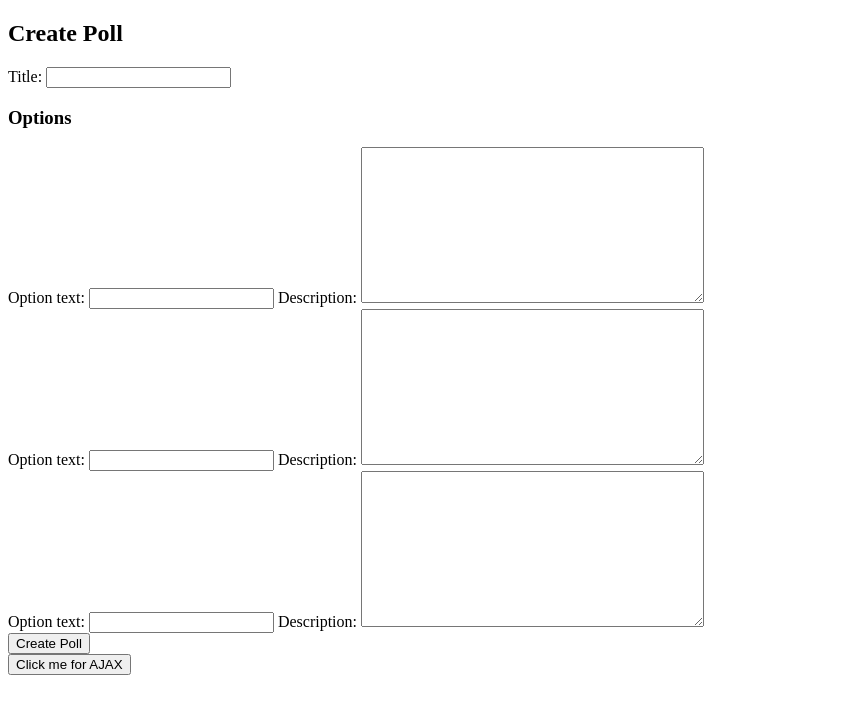
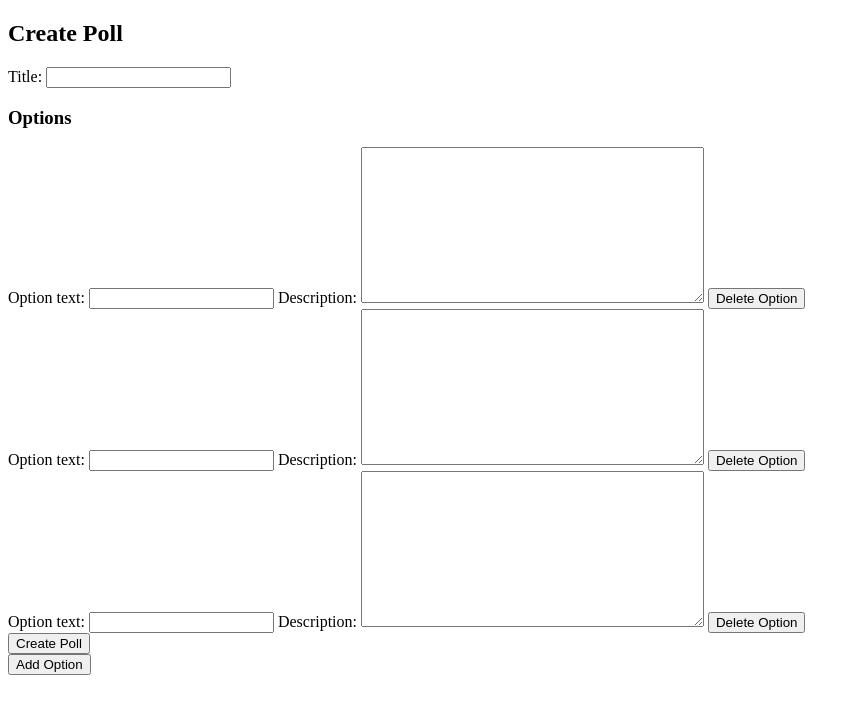
Before and after one commit to Borryss/Voting_System, a Django app: page /voting/create/ in a window 1280 px wide. Shown: the top 714 px of the page, without its empty margins (0-860 px from the left). Run offline with Django 4.2, Linux system fonts and the light colour scheme; the visitor is signed in with stand-in values (Sample User, id 1).

Commit message:
added  add option and delete option

```diff
--- a/main_service/main/settings.py
+++ b/main_service/main/settings.py
@@ -147,7 +147,7 @@ MEDIA_URL = '/media/'
 
 AUTHENTICATION_BACKENDS = [
     'django.contrib.auth.backends.ModelBackend',
-    'allauth.account.auth_backends.AuthenticationBackend',
+    # 'allauth.account.auth_backends.AuthenticationBackend',
 ]
 
 
--- a/main_service/voting/templates/voting/create_poll.html
+++ b/main_service/voting/templates/voting/create_poll.html
@@ -1,4 +1,5 @@
 {% load static %}
+
 <!DOCTYPE html>
 <html lang="en">
 <head>
@@ -12,40 +13,49 @@
         {% csrf_token %}
         {{ poll_form.as_p }}
         <h3>Options</h3>
+
+        <div id="optionForms">
             {% for form in option_forms %}
-        <div>
-            {{ form.option_text.label }}: {{ form.option_text }}
-            {{ form.description.label }}: {{ form.description }}
+                {% include 'voting/option_form_snippet.html' with form=form %}
+            {% endfor %}
         </div>
-    {% endfor %}
         <button type="submit">Create Poll</button>
     </form>
 
-<!-- Кнопка для AJAX -->
-<button id="ajaxButton">Click me for AJAX</button>
-<p id="ajaxMessage"></p> <!-- Місце для виведення повідомлення -->
-
+    <button type="button" id="addOptionBtn">Add Option</button>
 
     <script>
-        document.getElementById('ajaxButton').addEventListener('click', function() {
-            // Відправка AJAX-запиту
-            fetch('/voting/ajax_test/', {  // Вказуємо правильний шлях до ajax_test
-                method: 'GET',
-                headers: {
-                    'Content-Type': 'application/json',
-                }
+    document.addEventListener('DOMContentLoaded', function () {
+        const addOptionUrl = "{% url 'add_option_form' %}";
+        let nextOptionIndex = {{ option_forms|length }};
+
+        // Додавання нової опції
+        document.getElementById('addOptionBtn').addEventListener('click', function() {
+            fetch(`${addOptionUrl}?next_index=${nextOptionIndex}`, {
+                headers: { 'X-Requested-With': 'XMLHttpRequest' }
             })
-            .then(response => response.json()) // Перетворення відповіді в JSON
+            .then(response => response.json())
             .then(data => {
-                // Виведення отриманого повідомлення на сторінці
-                document.getElementById('ajaxMessage').innerText = data.message;
+                const container = document.createElement('div');
+                container.innerHTML = data.form_html;
+                document.getElementById('optionForms').appendChild(container.firstElementChild);
+                nextOptionIndex += 1;
             })
             .catch(error => {
-                console.error('Error:', error);
-                document.getElementById('ajaxMessage').innerText = 'Error occurred.';
+                console.error('Error adding option:', error);
             });
         });
 
+        // Видалення опції (і доданих, і початкових)
+        document.getElementById('optionForms').addEventListener('click', function(e) {
+            if (e.target.classList.contains('deleteOptionBtn')) {
+                const optionDiv = e.target.closest('.option-form');
+                if (optionDiv) {
+                    optionDiv.remove();
+                }
+            }
+        });
+    });
     </script>
 </body>
 </html>
--- /dev/null
+++ b/main_service/voting/templates/voting/option_form_snippet.html
@@ -0,0 +1,5 @@
+<div class="option-form" data-index="{{ form.prefix|slice:'7:' }}"> <!-- видалимо "option_" з префікса -->
+    {{ form.option_text.label_tag }} {{ form.option_text }}
+    {{ form.description.label_tag }} {{ form.description }}
+    <button type="button" class="deleteOptionBtn">Delete Option</button>
+</div>
--- a/main_service/voting/urls.py
+++ b/main_service/voting/urls.py
@@ -4,5 +4,7 @@ from . import views
 urlpatterns = [
     path('create/', views.create_poll, name='create_poll'),
     path('<uuid:poll_id>/', views.poll_detail, name='poll_detail'),
-    path('ajax_test/', views.ajax_test, name='ajax_test'),  # У цьому випадку цей шлях правильний
+    # path('ajax_test/', views.ajax_test, name='ajax_test'),
+
+    path('add-option-form/', views.add_option_form, name='add_option_form'), # У цьому випадку цей шлях правильний
 ]
--- a/main_service/voting/views.py
+++ b/main_service/voting/views.py
@@ -3,6 +3,7 @@ from .models import Poll, PollOption, Vote
 from .forms import PollForm, PollOptionForm
 from django.http import JsonResponse
 from django.contrib.auth.decorators import login_required
+from django.template.loader import render_to_string
 
 
 
@@ -10,18 +11,28 @@ from django.contrib.auth.decorators import login_required
 def create_poll(request):
     if request.method == 'POST':
         poll_form = PollForm(request.POST)
-        option_forms = [PollOptionForm(request.POST, prefix=f'option_{i}') for i in range(3)]
-        if poll_form.is_valid() and all(option_form.is_valid() for option_form in option_forms):
+        option_forms = []
+        i = 0
+        while True:
+            form = PollOptionForm(request.POST, prefix=f'option_{i}')
+            if f'option_{i}-option_text' in request.POST:
+                option_forms.append(form)
+                i += 1
+            else:
+                break
+        if poll_form.is_valid() and all(f.is_valid() for f in option_forms):
             poll = poll_form.save()
-            for option_form in option_forms:
-                option_form.instance.poll = poll
-                option_form.save()
+            for f in option_forms:
+                f.instance.poll = poll
+                f.save()
             return redirect('poll_detail', poll_id=poll.id)
     else:
         poll_form = PollForm()
         option_forms = [PollOptionForm(prefix=f'option_{i}') for i in range(3)]
-    return render(request, 'voting/create_poll.html', {'poll_form': poll_form, 'option_forms': option_forms})
-
+    return render(request, 'voting/create_poll.html', {
+        'poll_form': poll_form,
+        'option_forms': option_forms
+    })
 def poll_detail(request, poll_id):
     poll = Poll.objects.get(id=poll_id)
     if request.method == 'POST':
@@ -35,7 +46,16 @@ def poll_detail(request, poll_id):
     options = poll.options.all()
     return render(request, 'voting/poll_detail.html', {'poll': poll, 'options': options})
 
-def ajax_test(request):
-    # Відправка відповіді у форматі JSON
 
-    return JsonResponse({'message': 'ajax working good'})
+def add_option_form(request):
+    if request.method == 'GET' and request.headers.get('x-requested-with') == 'XMLHttpRequest':
+
+        next_index = int(request.GET.get('next_index'))
+        form = PollOptionForm(prefix=f'option_{next_index}')
+        html = render_to_string('voting/option_form_snippet.html', {'form': form})
+        return JsonResponse({'form_html': html})
+
+# def ajax_test(request):
+#     # Відправка відповіді у форматі JSON
+#
+#     return JsonResponse({'message': 'ajax working goooooood'})
```
Also changed, not shown: main_service/voting/admin.py (+24 -3 lines). Lines whose indentation alone changed are shown as unchanged.
